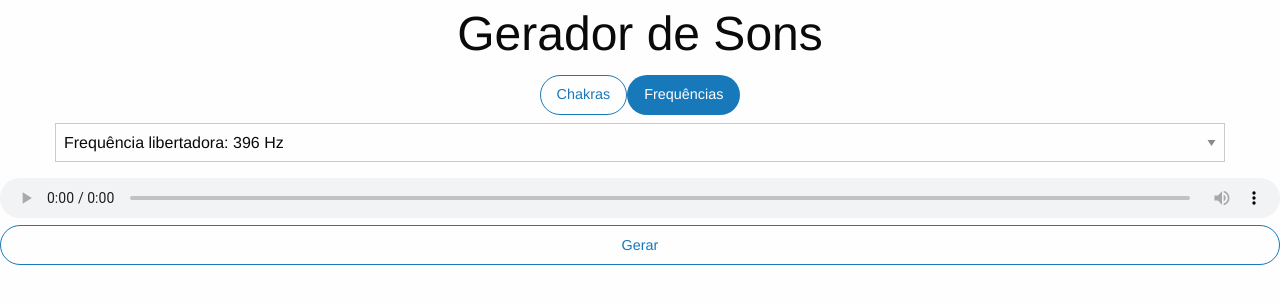
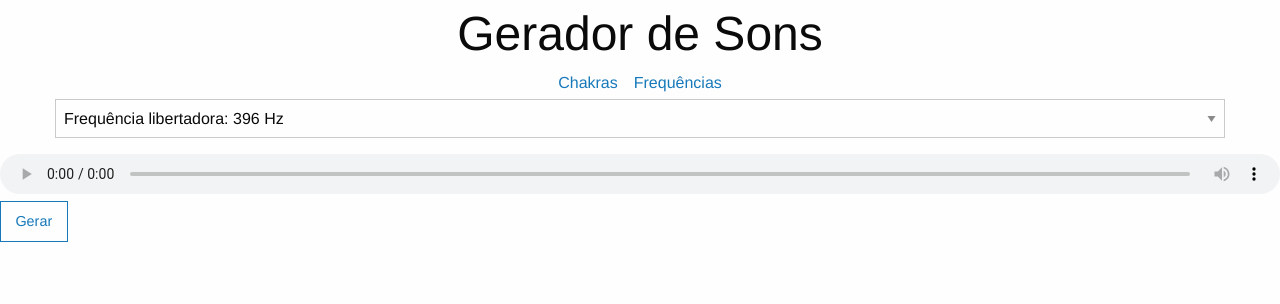
Before and after one commit to croco-br/sound-generator, a FastAPI app: page /frequencies in a window 1280 px wide. Shown: the top 304 px of the page. Run offline with FastAPI, Linux system fonts and the light colour scheme; some libraries are stand-ins or nearby versions.

Commit message:
fix menu

```diff
--- a/app/static/css/frequencies.css
+++ b/app/static/css/frequencies.css
@@ -16,7 +16,7 @@ audio {
     /* Set a fixed height for the audio player */
 }
 
-.button {
+.btn  {
     width: 100%;
     /* Make the button take full width of audio-div */
     height: 40px;
--- a/app/templates/header.html
+++ b/app/templates/header.html
@@ -11,14 +11,12 @@
 
 <section class="bg-blue">
     <div class="grid-container mt-3">
-        <ul class="menu align-center ">
+        <ul class="menu align-center simple">
             <li>
-                <a id="chakras-btn" class="button {% if current_page == 'chakras' %}active{% else %}hollow{% endif %}"
-                    href="/">Chakras</a>
+                <a class="{% if current_page == 'chakras' %}is-active{% else %}{% endif %}" href="/">Chakras</a>
             </li>
             <li>
-                <a id="frequencies-btn"
-                    class="button {% if current_page == 'frequencies' %}active{% else %}hollow{% endif %}"
+                <a class="{% if current_page == 'frequencies' %}is-active{% else %}{% endif %}"
                     href="/frequencies">Frequências</a>
             </li>
         </ul>
```
